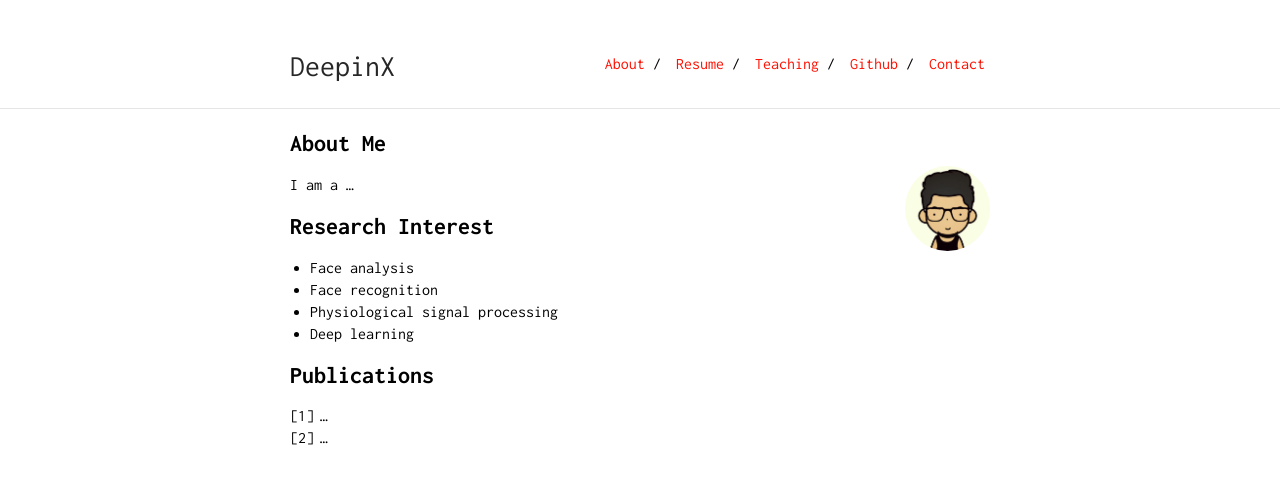
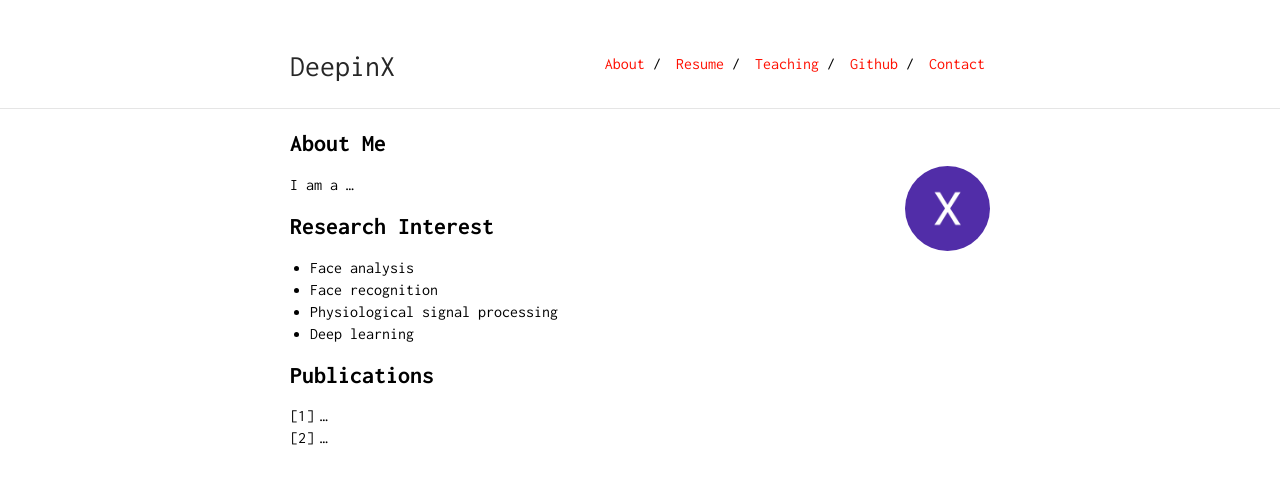
Before and after one commit to deepinx/deepinx.github.io, a Jekyll site: the page built from index.md, in a window 1280 px wide. Shown: the top 484 px of the page. Built offline with Jekyll 4.4.1, drawn with Linux system fonts in a browser that asks for light colours; our own code applies the rules of GitHub Pages for plain Markdown files.

Commit message:
Update index.md

```diff
--- a/index.md
+++ b/index.md
@@ -4,7 +4,7 @@ layout: default
 
 ## About Me
 
-<img class="profile-picture" src="logo.png">
+<img class="profile-picture" src="me.jpg">
 
 I am a ...
 
```
